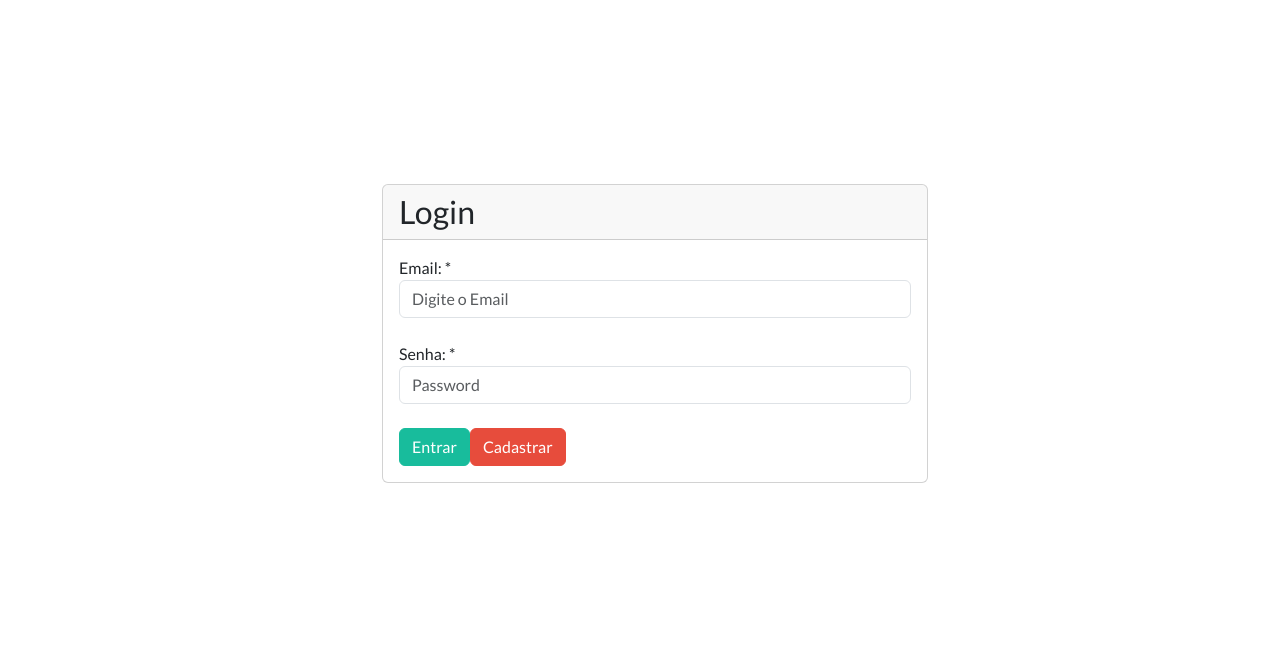
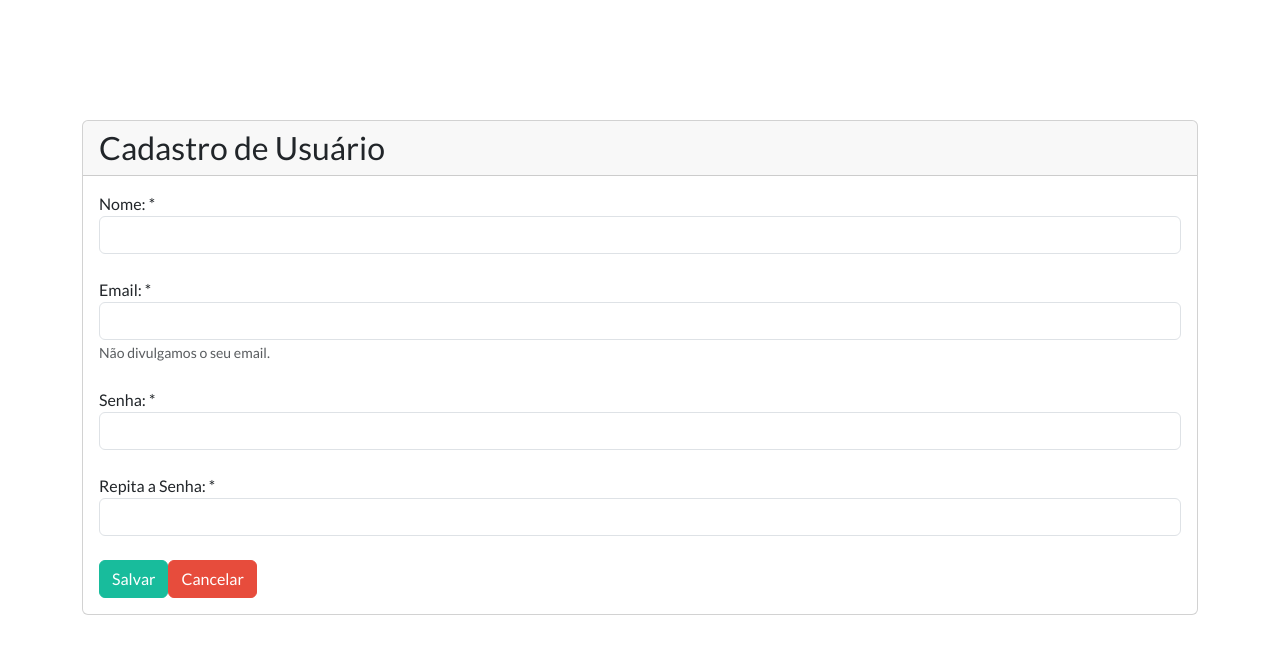
Before and after one commit to yhann0695/financas, a React (Create React App) app in the folder minhasfinancas-front/minhasfinancas-app-front/: page /#/cadastroUsuario in a window 1280 px wide. Shown: the top 654 px of the page. Built offline with nearby package versions, Linux system fonts and the light colour scheme.

Commit message:
criação de rotas

```diff
--- a/minhasfinancas-front/minhasfinancas-app-front/package.json
+++ b/minhasfinancas-front/minhasfinancas-app-front/package.json
@@ -9,6 +9,7 @@
     "bootswatch": "^5.0.2",
     "react": "^17.0.2",
     "react-dom": "^17.0.2",
+    "react-router-dom": "^5.2.0",
     "react-scripts": "4.0.3",
     "web-vitals": "^1.0.1"
   },
--- a/minhasfinancas-front/minhasfinancas-app-front/src/index.js
+++ b/minhasfinancas-front/minhasfinancas-app-front/src/index.js
@@ -1,6 +1,6 @@
 import React from 'react';
 import ReactDOM from 'react-dom';
-import App from './App';
+import App from './main/App';
 
 ReactDOM.render(
   <React.StrictMode>
--- a/minhasfinancas-front/minhasfinancas-app-front/src/App.js
+++ b/minhasfinancas-front/minhasfinancas-app-front/src/main/App.js
@@ -1,13 +1,15 @@
 import React from 'react';
-import Login from './views/login'
+
+import Rotas from './rotas'
+
 import 'bootswatch/dist/flatly/bootstrap.css';
-import './custom.css'
+import '../custom.css'
 
 class App extends React.Component {
   render() {
     return(
       <div>
-          <Login />
+          <Rotas />
       </div>
     )}
 }
--- /dev/null
+++ b/minhasfinancas-front/minhasfinancas-app-front/src/main/rotas.js
@@ -0,0 +1,19 @@
+import React from 'react';
+
+import Login from '../views/login';
+import CadastroUsuario from '../views/cadastroUsuario';
+
+import { Route, Switch, HashRouter } from 'react-router-dom'
+
+function Rotas() {
+    return (
+        <HashRouter>
+            <Switch>
+                <Route path="/login" component={Login} />
+                <Route path="/cadastroUsuario" component={CadastroUsuario} />
+            </Switch>
+        </HashRouter>
+    )
+}
+
+export default Rotas;
--- /dev/null
+++ b/minhasfinancas-front/minhasfinancas-app-front/src/views/cadastroUsuario.js
@@ -0,0 +1,63 @@
+import React from 'react';
+import Card from '../components/card';
+import FormGroup from '../components/form-group';
+
+class CadastroUsuario extends React.Component {
+
+    state = {
+        nome: '',
+        email: '',
+        senha: '',
+        senhaRepeticao: ''
+    }
+
+    render() {
+        return (
+            <div className="container">
+                <Card title="Cadastro de Usuário">
+                    <div className="row">
+                        <div className="col-lg-12">
+                            <div className="bs-component">
+                                <fieldset>
+                                    <FormGroup label="Nome: *" htmlFor="inputNome">
+                                            <input type="nome"
+                                            className="form-control"
+                                            id="inputNome"
+                                            name="nome" />
+                                    </FormGroup>
+                                    <br />
+                                    <FormGroup label="Email: *" htmlFor="inputEmail">
+                                            <input type="email"
+                                            className="form-control"
+                                            id="inputEmail"
+                                            name="email"/>
+                                            <small id="emailHelp" className="form-text text-muted">Não divulgamos o seu email.</small>
+                                    </FormGroup>
+                                    <br />
+                                    <FormGroup label="Senha: *" htmlFor="inputSenha">
+                                            <input type="password"
+                                            className="form-control"
+                                            id="inputSenha"
+                                            name="senha" />
+                                    </FormGroup>
+                                    <br/>
+                                    <FormGroup label="Repita a Senha: *" htmlFor="inputSenhaRepeticao">
+                                            <input type="password"
+                                            className="form-control"
+                                            id="inputSenhaRepeticao"
+                                            name="senhaRepeticao"/>
+                                    </FormGroup>
+                                    <br/>
+                                    <button className="btn btn-success">Salvar</button>
+                                    <button className="btn btn-danger">Cancelar</button>
+                                </fieldset>
+                            </div>
+                        </div>
+                    </div>
+                </Card>
+            </div>
+        )
+    }
+}
+
+export default CadastroUsuario;
```
Also changed, not shown: 2 other files (tests, documents, lock files or other folders).
